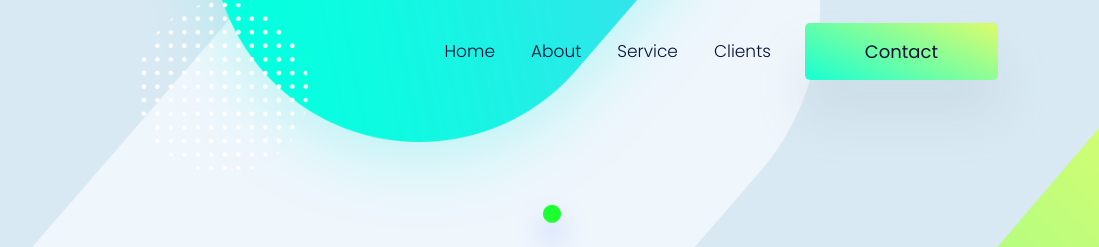
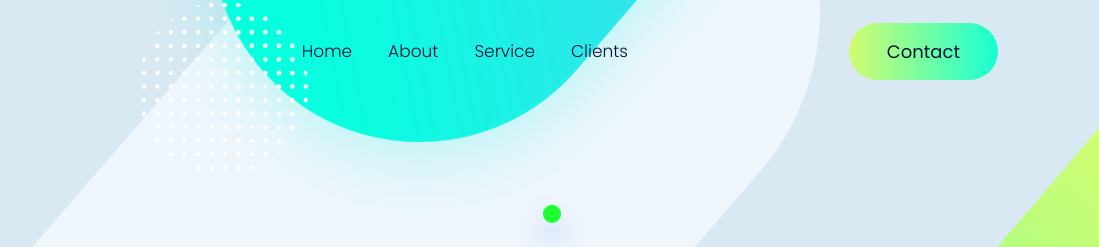
Before and after one commit to lobatoabrahan/lobatoabrahan.github.io, a plain HTML site: page index.html in a window 1280 px wide. Shown: the top 247 px of the page, 181-1280 px from the left. Drawn offline with Linux system fonts and the light colour scheme.

Commit message:
Centrar navbar

```diff
--- a/css/style.css
+++ b/css/style.css
@@ -60,7 +60,7 @@ h6, .h6 {
   font-size: 18px;
   font-family: "Poppins", sans-serif;
   text-transform: capitalize;
-  padding: 15px 60px;
+  padding: 15px 38px;
   font-weight: 400;
   border: 0;
   border-radius: 5px;
@@ -78,20 +78,41 @@ h6, .h6 {
   box-shadow: none;
 }
 
+.btn-abrahan {
+  font-family: "Poppins", sans-serif;
+  background-size: 200%;
+  border-radius: 50px;
+  color: #091337;
+}
+
+.btn1 {
+  background-image: linear-gradient(to left, #d3fc71, #17ffd3, #d3fc71);
+}
+
+.btn1:hover {
+  background-position: right;
+  color: #091337;
+}
+
 .btn-primary {
   background-image: linear-gradient(25deg, #17ffd3 0%, #d3fc71 95%);
   color: #091337;
-  transition: background 1s ease-out;
+  border-radius: 50px;
+  transition: .32s ease-out;
 }
 
 .btn-primary:active {
   background: linear-gradient(25deg, #17ffd3 0%, #d3fc71 95%) !important;
+  transition: .35s ease-out;
 }
 
 .btn-primary:hover {
   background: linear-gradient(205deg, #17ffd3 0%, #d3fc71 95%);
   color: #091337;
+  transition: .35s ease;
 }
+
+
 
 .btn-secondary {
   background-image: linear-gradient(6deg, #17ffd3 0%, #23e3ee 100%);
--- a/index.html
+++ b/index.html
@@ -28,6 +28,7 @@
   <link rel="shortcut icon" href="images/favicon.ico" type="image/x-icon">
   <link rel="icon" href="images/favicon.ico" type="image/x-icon">
 
+  <link href='https://fonts.googleapis.com/css?family=Poppins' rel='stylesheet'>
 </head>
 
 <body>
@@ -45,8 +46,8 @@
         <span></span>
       </a>
       <!-- navbar -->
-      <div class="collapse navbar-collapse text-center" id="navbar">
-        <ul class="navbar-nav ml-auto">
+      <div class="collapse navbar-collapse justify-content-center text-center" id="navbar">
+        <ul class="navbar-nav mx-auto">
           <li class="nav-item">
             <a class="nav-link" href="#hero-section">Home</a>
           </li>
@@ -69,7 +70,7 @@
             <a class="nav-link" href="contact.html">Contact</a>
           </li> -->
         </ul>
-        <a href="#" class="btn btn-primary ml-lg-3 primary-shadow">Contact</a>
+        <a href="#" class="btn btn-abrahan btn1  justify-content-end ">Contact</a>
       </div>
     </nav>
   </div>
```
Also changed, not shown: plugins/bootstrap/bootstrap.min.css.
